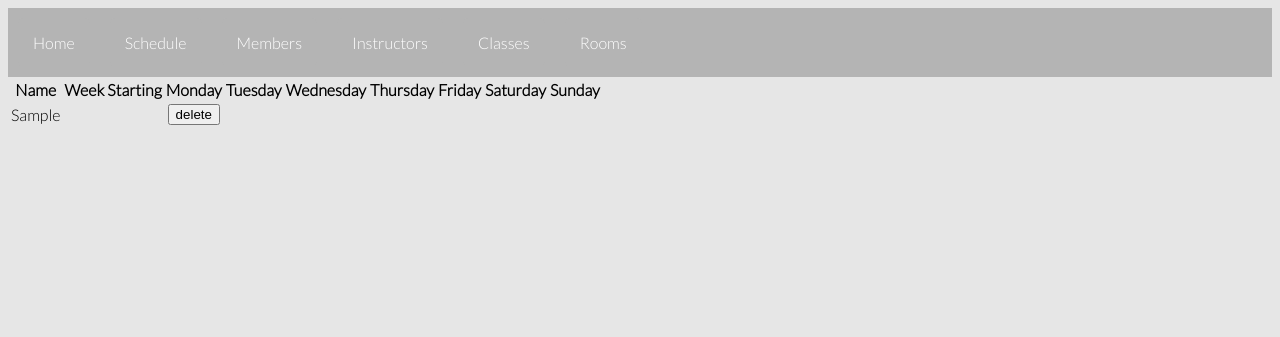
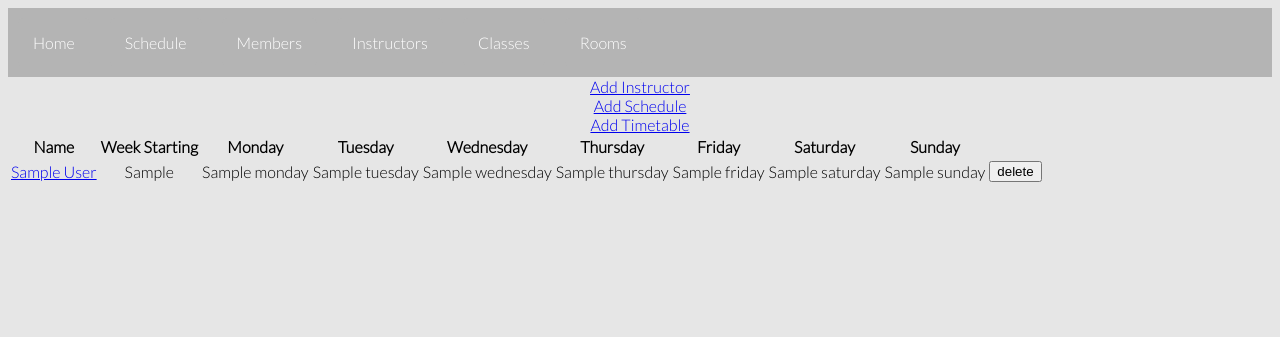
Before and after one commit to constable-ldp/gym_management_app, a Flask app: page /instructors in a window 1280 px wide. Shown: the top 337 px of the page. Run offline with Flask 2, Linux system fonts and the light colour scheme; a database or web service that is not in the repository returns one stand-in record (values such as "Sample title"); some libraries are stand-ins or nearby versions.

Commit message:
fixed instructor views

```diff
--- a/templates/instructor/index.html
+++ b/templates/instructor/index.html
@@ -16,10 +16,17 @@
         </tr>
         {% for instructor in instructors %}
         <tr>
-            <td> {{instructor.detail.first_name}}</td>
             <td>
-                <a href="/instructors/details/{{instructor.detail.id}}">{{instructor.first_name}} {{instructor.last_name}}</a>
+                <a href="/instructors/details/{{instructor.detail.id}}">{{instructor.detail.first_name}} {{instructor.detail.last_name}}</a>
             </td>
+            <td>{{instructor.week_start_date}}</td>
+            <td>{{instructor.schedule.monday}}</td>
+            <td>{{instructor.schedule.tuesday}}</td>
+            <td>{{instructor.schedule.wednesday}}</td>
+            <td>{{instructor.schedule.thursday}}</td>
+            <td>{{instructor.schedule.friday}}</td>
+            <td>{{instructor.schedule.saturday}}</td>
+            <td>{{instructor.schedule.sunday}}</td>
             <td class="hidden">
                 <form action="/instructors/details/{{instructor.id}}" method="POST">
                     <input class="delete" type="submit" value="delete" />
@@ -27,5 +34,8 @@
             </td>
         </tr>
         {% endfor %}
+<section><a href="/instructors/new_instructor">Add Instructor</a></section>
+<section><a href="/instructors/new_schedule">Add Schedule</a></section>
+<section><a href="/instructors/new_timetable">Add Timetable</a></section>
 
 {% endblock %}
```
Also changed, not shown: templates/schedule/new.html (+4 -4 lines).
